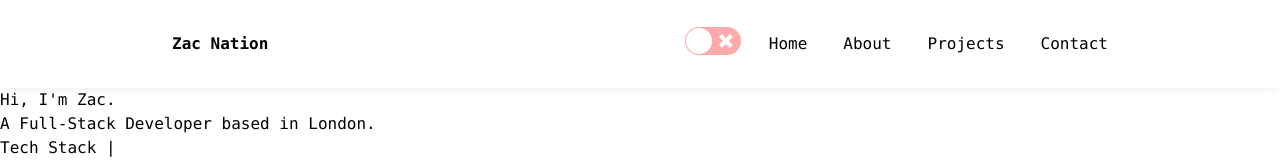
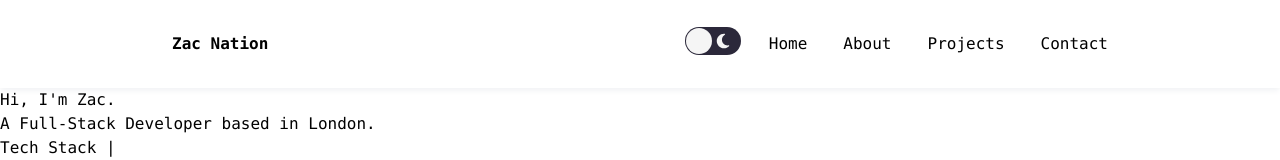
Before and after one commit to zacnation/react-portfolio, a React (Vite) app: page / in a window 1280 px wide. Shown: the top 160 px of the page. Built offline with nearby package versions, Linux system fonts and the light colour scheme.

Commit message:
Style navbar switch

```diff
--- a/src/components/ToggleSwitch.jsx
+++ b/src/components/ToggleSwitch.jsx
@@ -7,8 +7,29 @@ const ToggleSwitch = ({ checked, onChange }) => {
       <Switch
         onChange={onChange}
         checked={checked}
-        offColor="#faa"
-        onColor="#faa"
+        offColor="#2b283a"
+        onColor="#f5f5f5"
+        onHandleColor="#2b283a"
+        offHandleColor="#f5f5f5"
+        uncheckedIcon={
+          <img src="../../public/moon.svg" alt="" className="w-6 px-1 pt-1.5" />
+        }
+        checkedIcon={
+          <svg
+            xmlns="http://www.w3.org/2000/svg"
+            fill="none"
+            viewBox="0 0 24 24"
+            strokeWidth={1.5}
+            stroke="currentColor"
+            className="w-7 px-1 py-1"
+          >
+            <path
+              strokeLinecap="round"
+              strokeLinejoin="round"
+              d="M12 3v2.25m6.364.386l-1.591 1.591M21 12h-2.25m-.386 6.364l-1.591-1.591M12 18.75V21m-4.773-4.227l-1.591 1.591M5.25 12H3m4.227-4.773L5.636 5.636M15.75 12a3.75 3.75 0 11-7.5 0 3.75 3.75 0 017.5 0z"
+            />
+          </svg>
+        }
       />
     </label>
   );
```
Also changed, not shown: public/moon.svg (added).
